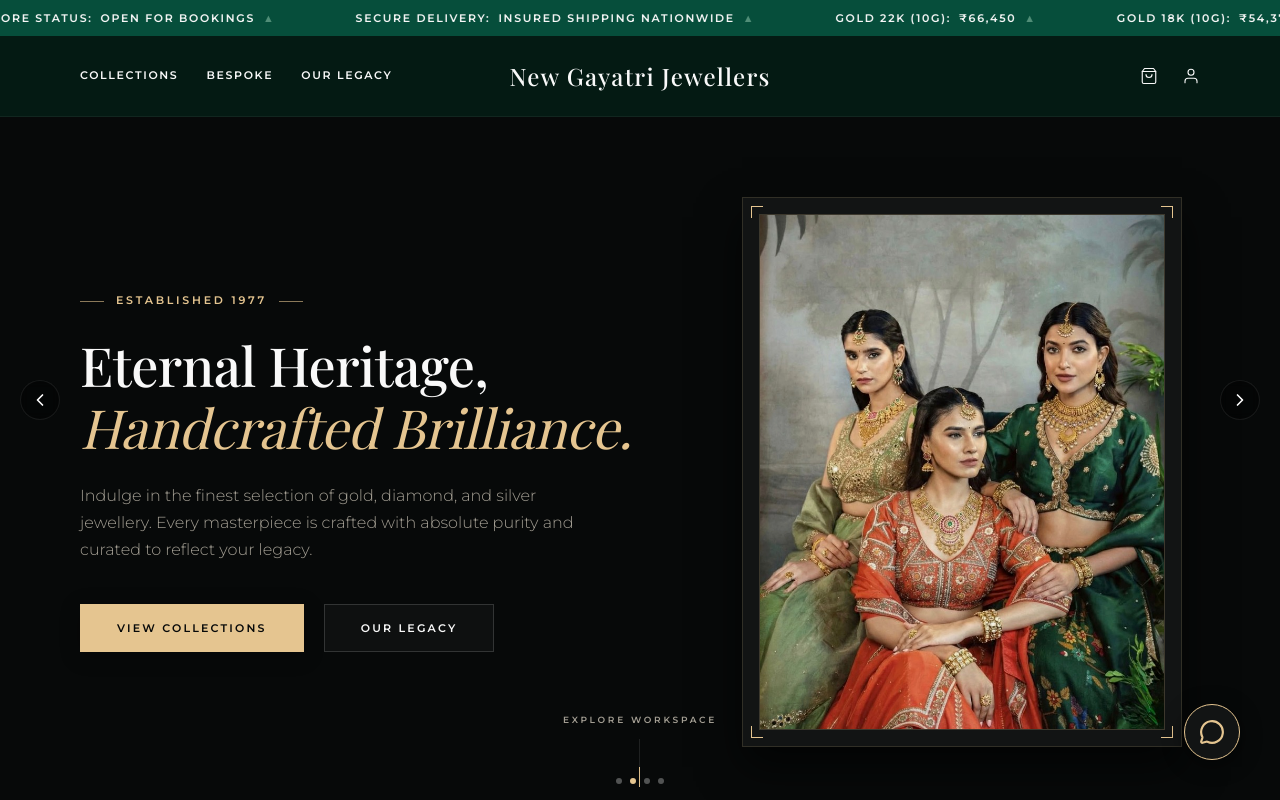
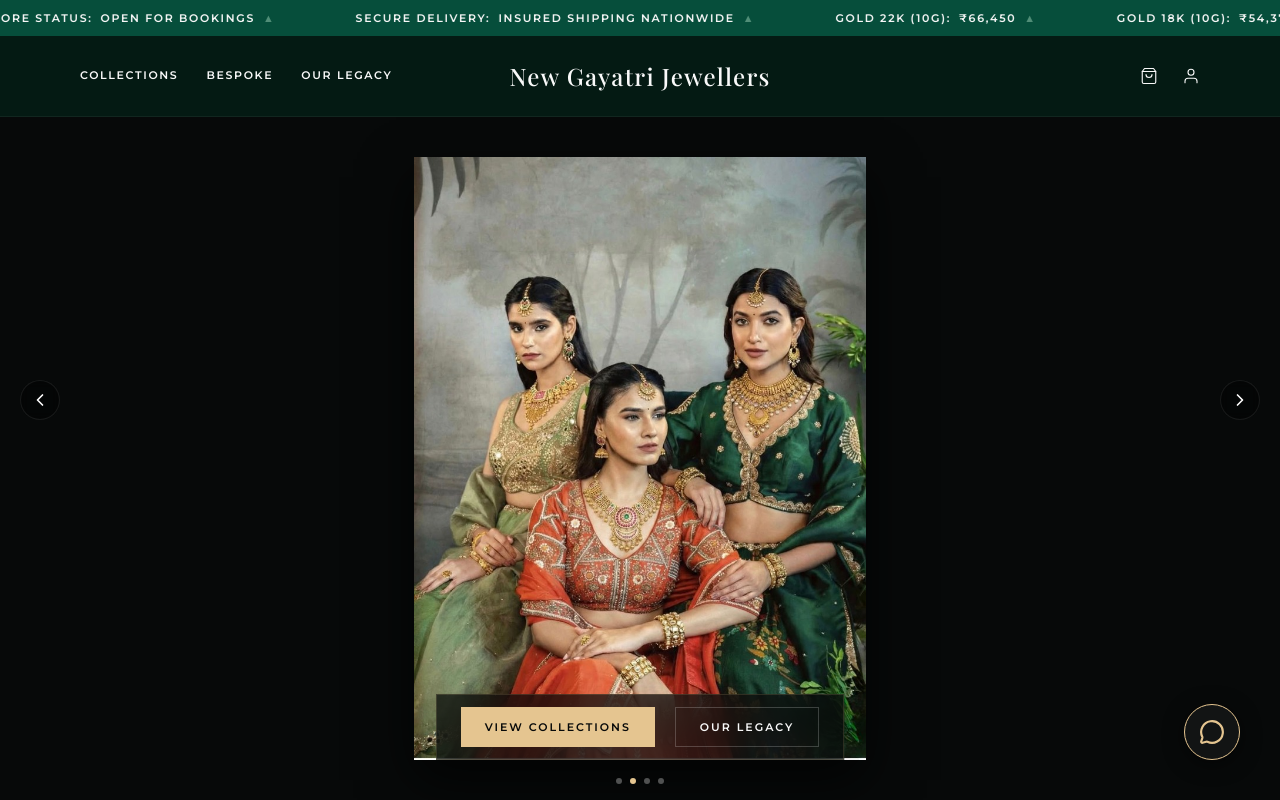
Before and after one commit to aifuture2047-hue/SHREE-ARADHNA-JEWELLERS, a React (Vite) app: page / in a window 1280 px wide. Shown: the top 800 px of the page. Built offline with nearby package versions, Linux system fonts and the light colour scheme; no server answers; the database is empty; a web font is replaced by a local one.

Commit message:
feat: implement billboard style single-image hero banner without overlays

```diff
--- a/src/components/Hero.tsx
+++ b/src/components/Hero.tsx
@@ -14,7 +14,7 @@ export const Hero: React.FC<HeroProps> = ({
     '/hero_desktop.jpg'
   ];
 
-  // Get the first banner image
+  // Get the single active banner
   const activeBanners = banners.filter(banner => banner && banner.trim() !== '');
   const bannerImage = activeBanners.length > 0 ? activeBanners[0] : defaultBanners[0];
 
@@ -26,66 +26,35 @@ export const Hero: React.FC<HeroProps> = ({
   };
 
   return (
-    <section className="hero-editorial-sec">
-      <div className="hero-editorial-container">
-        {/* Left Side: Brand Intro & Typography */}
-        <div className="hero-editorial-text">
-          <div className="hero-editorial-badge">
-            <span className="gold-line"></span>
-            <span className="badge-text">ESTABLISHED 1977</span>
-            <span className="gold-line"></span>
-          </div>
+    <section className="hero-billboard-sec">
+      <div className="hero-billboard-container">
+        {/* Main Image Frame with Ambient Glow */}
+        <div className="hero-billboard-frame">
+          <img
+            src={getImageUrl(bannerImage)}
+            alt="New Gayatri Jewellers Homepage Showcase"
+            className="hero-billboard-image"
+          />
+          <div className="hero-billboard-glow"></div>
+        </div>
 
-          <h1 className="hero-editorial-title">
-            Eternal Heritage, <br />
-            <span className="gold-text">Handcrafted Brilliance.</span>
-          </h1>
-
-          <p className="hero-editorial-subtitle">
-            Indulge in the finest selection of gold, diamond, and silver jewellery. Every masterpiece is crafted with absolute purity and curated to reflect your legacy.
-          </p>
-
-          <div className="hero-editorial-actions">
+        {/* Minimal Bottom Actions Overlay */}
+        <div className="hero-billboard-overlay">
+          <div className="hero-billboard-actions">
             <button
-              className="btn-primary-luxe"
+              className="btn-billboard-action primary"
               onClick={() => handleScroll('collections')}
             >
               View Collections
             </button>
             <button
-              className="btn-secondary-luxe"
+              className="btn-billboard-action secondary"
               onClick={() => handleScroll('heritage')}
             >
               Our Legacy
             </button>
           </div>
         </div>
-
-        {/* Right Side: Gold-framed Single Banner Image */}
-        <div className="hero-editorial-visual">
-          <div className="hero-image-frame">
-            <div className="hero-image-inner-border">
-              <img
-                src={getImageUrl(bannerImage)}
-                alt="New Gayatri Jewellers Heritage Exhibition"
-                className="hero-single-image"
-              />
-            </div>
-            {/* Elegant absolute gold corner accents for the frame */}
-            <div className="frame-corner top-left"></div>
-            <div className="frame-corner top-right"></div>
-            <div className="frame-corner bottom-left"></div>
-            <div className="frame-corner bottom-right"></div>
-          </div>
-        </div>
-      </div>
-
-      {/* Modern animated vertical scroll indicator */}
-      <div className="hero-scroll-indicator" onClick={() => handleScroll('collections')}>
-        <span className="scroll-text">EXPLORE WORKSPACE</span>
-        <div className="scroll-line-container">
-          <span className="scroll-line-active"></span>
-        </div>
       </div>
     </section>
   );
--- a/src/index.css
+++ b/src/index.css
@@ -1736,324 +1736,156 @@ h1, h2, h3, h4, h5, h6 {
 }
 
 /* ==========================================
-   EDITORIAL HERO SECTION & LUXURY BRANDING
+   HERO BILLBOARD SECTION (SINGLE IMAGE SHOWCASE)
    ========================================== */
 
-.hero-editorial-sec {
+.hero-billboard-sec {
   position: relative;
+  width: 100%;
+  height: calc(100vh - 116px);
+  background-color: #070909; /* Deep obsidian */
   overflow: hidden;
-  min-height: calc(100vh - 116px);
-  background-color: #070909; /* Ultra obsidian */
-  display: flex;
-  align-items: center;
-  padding: 80px 0;
+  display: flex;
+  align-items: center;
+  justify-content: center;
   border-bottom: 1px solid rgba(229, 197, 144, 0.05);
 }
 
-.hero-editorial-container {
-  width: 100%;
-  max-width: var(--container-max);
-  margin: 0 auto;
-  padding: 0 80px;
-  display: grid;
-  grid-template-columns: 1.1fr 0.9fr;
-  gap: 60px;
-  align-items: center;
-}
-
-@media (max-width: 1024px) {
-  .hero-editorial-container {
-    grid-template-columns: 1fr;
-    gap: 48px;
-    padding: 0 40px;
-    text-align: center;
-  }
-}
-
-@media (max-width: 768px) {
-  .hero-editorial-sec {
-    min-height: auto;
-    padding: 60px 0 100px 0;
-  }
-  .hero-editorial-container {
-    padding: 0 20px;
-  }
-}
-
-/* Left Text Panel */
-.hero-editorial-text {
-  display: flex;
-  flex-direction: column;
-  align-items: flex-start;
-  animation: revealText 1.2s cubic-bezier(0.16, 1, 0.3, 1) forwards;
-}
-
-@media (max-width: 1024px) {
-  .hero-editorial-text {
-    align-items: center;
-  }
-}
-
-.hero-editorial-badge {
-  display: inline-flex;
-  align-items: center;
-  gap: 12px;
-  margin-bottom: 24px;
-}
-
-.hero-editorial-badge .gold-line {
-  display: inline-block;
-  width: 24px;
-  height: 1px;
-  background-color: var(--color-accent-gold);
-  opacity: 0.6;
-}
-
-.hero-editorial-badge .badge-text {
+@media (max-width: 768px) {
+  .hero-billboard-sec {
+    height: auto;
+    aspect-ratio: 9/16; /* Perfect mobile portrait proportions */
+    min-height: 500px;
+  }
+}
+
+.hero-billboard-container {
+  width: 100%;
+  height: 100%;
+  position: relative;
+  display: flex;
+  align-items: center;
+  justify-content: center;
+  padding: 40px 20px;
+}
+
+@media (max-width: 768px) {
+  .hero-billboard-container {
+    padding: 0;
+  }
+}
+
+.hero-billboard-frame {
+  position: relative;
+  height: 100%;
+  max-width: 100%;
+  display: flex;
+  align-items: center;
+  justify-content: center;
+  z-index: 2;
+}
+
+.hero-billboard-image {
+  max-width: 100%;
+  max-height: 100%;
+  object-fit: contain;
+  display: block;
+  box-shadow: 0 20px 50px rgba(0, 0, 0, 0.7);
+  transition: transform 0.8s cubic-bezier(0.16, 1, 0.3, 1);
+}
+
+.hero-billboard-frame:hover .hero-billboard-image {
+  transform: scale(1.015);
+}
+
+/* Golden ambient glow behind the image to make it look premium */
+.hero-billboard-glow {
+  position: absolute;
+  top: 50%;
+  left: 50%;
+  transform: translate(-50%, -50%);
+  width: 80%;
+  height: 80%;
+  background: radial-gradient(circle, rgba(229, 197, 144, 0.08) 0%, rgba(229, 197, 144, 0) 70%);
+  z-index: -1;
+  pointer-events: none;
+  filter: blur(40px);
+}
+
+/* Translucent Bottom Navigation Overlay */
+.hero-billboard-overlay {
+  position: absolute;
+  bottom: 40px;
+  left: 0;
+  width: 100%;
+  display: flex;
+  justify-content: center;
+  z-index: 10;
+  pointer-events: none;
+}
+
+@media (max-width: 768px) {
+  .hero-billboard-overlay {
+    bottom: 24px;
+  }
+}
+
+.hero-billboard-actions {
+  display: flex;
+  gap: 20px;
+  pointer-events: auto;
+  background-color: rgba(7, 9, 9, 0.7);
+  padding: 12px 24px;
+  border: 1px solid rgba(229, 197, 144, 0.15);
+  backdrop-filter: blur(16px);
+  -webkit-backdrop-filter: blur(16px);
+}
+
+@media (max-width: 480px) {
+  .hero-billboard-actions {
+    gap: 12px;
+    padding: 8px 16px;
+  }
+}
+
+.btn-billboard-action {
   font-family: var(--font-sans);
   font-size: 11px;
   font-weight: 600;
-  letter-spacing: 0.25em;
-  color: var(--color-accent-gold);
-}
-
-.hero-editorial-title {
-  font-family: var(--font-serif);
-  font-size: 54px;
-  font-weight: 500;
-  line-height: 1.15;
-  color: var(--color-text-primary);
-  margin-bottom: 24px;
-  letter-spacing: -0.01em;
-}
-
-.hero-editorial-title .gold-text {
-  color: var(--color-accent-gold);
-  font-style: italic;
-  font-weight: 400;
-}
-
-@media (max-width: 768px) {
-  .hero-editorial-title {
-    font-size: 38px;
-  }
-}
-
-.hero-editorial-subtitle {
-  font-family: var(--font-sans);
-  font-size: 16px;
-  font-weight: 300;
-  line-height: 1.7;
-  color: var(--color-text-secondary);
-  margin-bottom: 40px;
-  max-width: 520px;
-}
-
-@media (max-width: 1024px) {
-  .hero-editorial-subtitle {
-    margin-left: auto;
-    margin-right: auto;
-  }
-}
-
-.hero-editorial-actions {
-  display: flex;
-  gap: 20px;
-  flex-wrap: wrap;
-}
-
-/* Luxe Call-To-Action Buttons */
-.btn-primary-luxe {
-  font-family: var(--font-sans);
-  font-size: 11px;
-  font-weight: 600;
-  letter-spacing: 0.2em;
-  text-transform: uppercase;
-  background-color: var(--color-accent-gold);
-  color: #070909;
-  border: 1px solid var(--color-accent-gold);
-  padding: 16px 36px;
+  letter-spacing: 0.18em;
+  text-transform: uppercase;
+  border: none;
+  padding: 12px 24px;
   cursor: pointer;
   border-radius: 0px;
   transition: all 0.4s cubic-bezier(0.16, 1, 0.3, 1);
-  box-shadow: 0 4px 20px rgba(0, 0, 0, 0.3);
-}
-
-.btn-primary-luxe:hover {
+}
+
+@media (max-width: 480px) {
+  .btn-billboard-action {
+    padding: 10px 16px;
+    font-size: 10px;
+  }
+}
+
+.btn-billboard-action.primary {
+  background-color: var(--color-accent-gold);
+  color: #070909;
+}
+
+.btn-billboard-action.primary:hover {
+  background-color: #dcbfa2;
+  box-shadow: 0 0 15px rgba(229, 197, 144, 0.3);
+}
+
+.btn-billboard-action.secondary {
   background-color: transparent;
-  color: var(--color-accent-gold);
-  box-shadow: 0 0 25px rgba(229, 197, 144, 0.3);
-  transform: translateY(-2px);
-}
-
-.btn-secondary-luxe {
-  font-family: var(--font-sans);
-  font-size: 11px;
-  font-weight: 600;
-  letter-spacing: 0.2em;
-  text-transform: uppercase;
-  background-color: rgba(255, 255, 255, 0.03);
-  color: var(--color-text-primary);
-  border: 1px solid rgba(255, 255, 255, 0.15);
-  padding: 16px 36px;
-  cursor: pointer;
-  border-radius: 0px;
-  backdrop-filter: blur(8px);
-  -webkit-backdrop-filter: blur(8px);
-  transition: all 0.4s cubic-bezier(0.16, 1, 0.3, 1);
-}
-
-.btn-secondary-luxe:hover {
+  color: var(--color-text-primary);
+  border: 1px solid rgba(255, 255, 255, 0.2);
+}
+
+.btn-billboard-action.secondary:hover {
   border-color: var(--color-accent-gold);
   color: var(--color-accent-gold);
   background-color: rgba(229, 197, 144, 0.05);
-  transform: translateY(-2px);
-}
-
-/* Right Visual Panel with Double-Frame Styling */
-.hero-editorial-visual {
-  display: flex;
-  justify-content: center;
-  align-items: center;
-  width: 100%;
-}
-
-.hero-image-frame {
-  position: relative;
-  width: 100%;
-  max-width: 440px;
-  aspect-ratio: 4/5;
-  background-color: #121414;
-  border: 1px solid var(--color-border-subtle);
-  padding: 16px;
-  box-shadow: 0 20px 40px rgba(0, 0, 0, 0.6);
-  transition: transform 0.6s cubic-bezier(0.16, 1, 0.3, 1);
-}
-
-.hero-image-frame:hover {
-  transform: scale(1.02);
-}
-
-.hero-image-inner-border {
-  width: 100%;
-  height: 100%;
-  border: 1px solid rgba(229, 197, 144, 0.2);
-  overflow: hidden;
-  position: relative;
-}
-
-.hero-single-image {
-  width: 100%;
-  height: 100%;
-  object-fit: cover;
-  object-position: center;
-  transition: transform 1.2s cubic-bezier(0.16, 1, 0.3, 1);
-  filter: contrast(1.02) brightness(0.95);
-}
-
-.hero-image-frame:hover .hero-single-image {
-  transform: scale(1.05);
-}
-
-/* Corner Accents */
-.frame-corner {
-  position: absolute;
-  width: 12px;
-  height: 12px;
-  border-color: var(--color-accent-gold);
-  border-style: solid;
-  pointer-events: none;
-}
-
-.frame-corner.top-left {
-  top: 8px;
-  left: 8px;
-  border-width: 1px 0 0 1px;
-}
-
-.frame-corner.top-right {
-  top: 8px;
-  right: 8px;
-  border-width: 1px 1px 0 0;
-}
-
-.frame-corner.bottom-left {
-  bottom: 8px;
-  left: 8px;
-  border-width: 0 0 1px 1px;
-}
-
-.frame-corner.bottom-right {
-  bottom: 8px;
-  right: 8px;
-  border-width: 0 1px 1px 0;
-}
-
-/* Scroll Explorer */
-.hero-scroll-indicator {
-  position: absolute;
-  bottom: 40px;
-  left: 50%;
-  transform: translateX(-50%);
-  display: flex;
-  flex-direction: column;
-  align-items: center;
-  gap: 12px;
-  cursor: pointer;
-  z-index: 5;
-  transition: opacity 0.3s;
-}
-
-.hero-scroll-indicator:hover {
-  opacity: 0.8;
-}
-
-.hero-scroll-indicator .scroll-text {
-  font-family: var(--font-sans);
-  font-size: 9px;
-  font-weight: 600;
-  letter-spacing: 0.3em;
-  color: var(--color-text-secondary);
-  text-transform: uppercase;
-}
-
-.hero-scroll-indicator .scroll-line-container {
-  width: 1px;
-  height: 48px;
-  background-color: rgba(255, 255, 255, 0.1);
-  position: relative;
-  overflow: hidden;
-}
-
-.hero-scroll-indicator .scroll-line-active {
-  position: absolute;
-  top: 0;
-  left: 0;
-  width: 100%;
-  height: 20px;
-  background-color: var(--color-accent-gold);
-  animation: scrollLineActive 2s cubic-bezier(0.76, 0, 0.24, 1) infinite;
-}
-
-@keyframes scrollLineActive {
-  0% {
-    top: -20px;
-  }
-  50% {
-    top: 48px;
-  }
-  100% {
-    top: 48px;
-  }
-}
-
-@keyframes revealText {
-  from {
-    opacity: 0;
-    transform: translateY(20px);
-  }
-  to {
-    opacity: 1;
-    transform: translateY(0);
-  }
-}
+}
```
